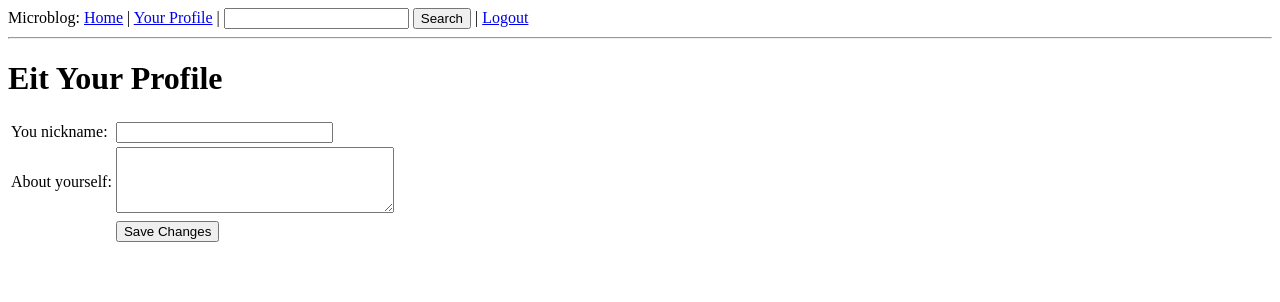
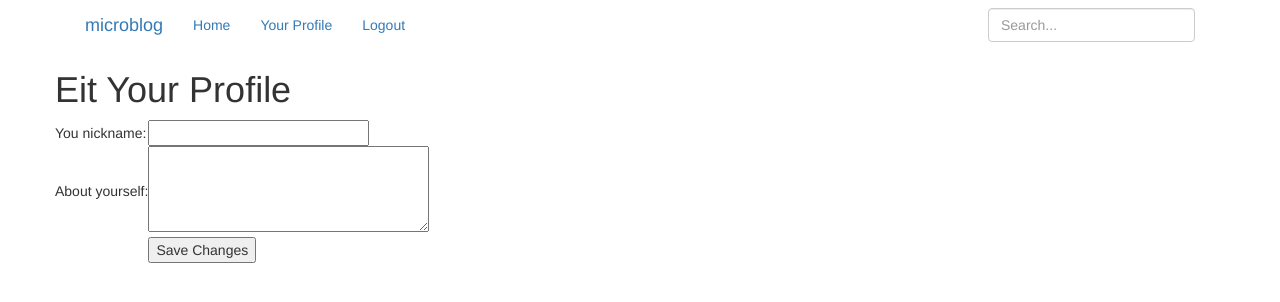
Before and after one commit to abunuwas/flask-tutorial, a Flask app: page /edit in a window 1280 px wide. Shown: the top 302 px of the page. Run offline with Flask 2, Linux system fonts and the light colour scheme; a user stored in the database is signed in; data comes from the database, SQL or seed files in the repository; parts of the project's set-up code (start-up, migrations or seed data) failed here and were passed over; some libraries are stand-ins or nearby versions.

Commit message:
Add first elements of styling

```diff
--- a/app/templates/base.html
+++ b/app/templates/base.html
@@ -1,6 +1,21 @@
 <!DOCTYPE html>
 <html>
 <head>
+    <!-- Latest compiled and minified CSS -->
+    <link rel="stylesheet" href="https://maxcdn.bootstrapcdn.com/bootstrap/3.3.7/css/bootstrap.min.css" integrity="sha384-BVYiiSIFeK1dGmJRAkycuHAHRg32OmUcww7on3RYdg4Va+PmSTsz/K68vbdEjh4u" crossorigin="anonymous">
+
+    <!-- Optional theme -->
+    <link rel="stylesheet" href="https://maxcdn.bootstrapcdn.com/bootstrap/3.3.7/css/bootstrap-theme.min.css" integrity="sha384-rHyoN1iRsVXV4nD0JutlnGaslCJuC7uwjduW9SVrLvRYooPp2bWYgmgJQIXwl/Sp" crossorigin="anonymous">
+
+    <!-- Latest compiled and minified JavaScript -->
+    <script src="https://maxcdn.bootstrapcdn.com/bootstrap/3.3.7/js/bootstrap.min.js" integrity="sha384-Tc5IQib027qvyjSMfHjOMaLkfuWVxZxUPnCJA7l2mCWNIpG9mGCD8wGNIcPD7Txa" crossorigin="anonymous"></script>
+
+    <!-- Latest version of jQuery -->
+    <script src="https://ajax.googleapis.com/ajax/libs/jquery/3.1.0/jquery.min.js"></script>
+
+    <!-- Enable Bootstrap responsvie mode -->
+    <meta name="viewport" content="width=device-width, initial-scale=1.0">
+
     <title>
         {% if title %}
             {{ title }} - microblog
@@ -8,30 +23,41 @@
             Welcome to microblog
         {% endif %}
     </title>
+
 </head>
+
 <body>
-	<div>Microblog:
-		<a href="/index">Home</a>
+    <div class="container">
+        <div class="navbar-header">
+            <button type="button" class="navbar-toggle collapsed" data-toggle="collapse" data-target="#navbar" aria-expanded="false" aria-controls="navbar">
+                <span class="icon-bar"></span>
+                <span class="icon-bar"></span>
+                <span class="icon-bar"></span>
+            </button>
+            <a class="navbar-brand" href="{{ url_for('index') }}">microblog</a>
+        </div>
+        <div id="navbar" class="collapse navbar-collapse">
+            <ul class="nav navbar-nav">
+                <li><a href="{{ url_for('index') }}">Home</a></li>
                 {% if g.user.is_authenticated %}
-            | <a href="{{ url_for('user', nickname=g.user.nickname) }}">Your Profile</a>
-            | <form style="display: inline;" action="{{ url_for('search') }}" method="post" name="search">
+                <li><a href="{{ url_for('user', nickname=g.user.nickname) }}">Your Profile</a></li>
+                <li><a href="{{ url_for('logout') }}">Logout</a></li>
+                {% endif %}
+            </ul>
+            {% if g.user.is_authenticated %}
+            <form class="navbar-form navbar-right" action="{{ url_for('search') }}" method="post" name="search">
                 {{ g.search_form.hidden_tag() }}
-                {{ g.search_form.search(size=20)}}
-                <input type="submit" value="Search">
+                {{ g.search_form.search(size=20, placeholder="Search...", class="form-control")}}
             </form>
-            | <a href="{{ url_for('logout') }}">Logout</a>
             {% endif %}
         </div>
-	<hr>
-	{% with messages = get_flashed_messages() %}
-	    {% if messages %}
-		<ul>
-			{% for messages in messages %}
-				<li>{{ message }}</li>
-			{% endfor %}
-		</ul>
-		{% endif %}
-	{% endwith %}
+    </div>
+    <div class="container">
+        <div class="row">
+            <div class="span12">
                 {% block content %}{% endblock %}
+            </div>
+        </div>
+    </div>
 </body>
 </html>
```
Also changed, not shown: ROADMAP.md (+2 -1 lines), app/static/img/aol.png (added), app/static/img/flickr.png (added), app/static/img/glyphicons-halflings-white.png (added), app/static/img/glyphicons-halflings.png (added), app/static/img/google.png (added), app/static/img/loading.gif (added), app/static/img/myopenid.png (added), app/static/img/yahoo.png (added). Lines whose indentation alone changed are shown as unchanged.
